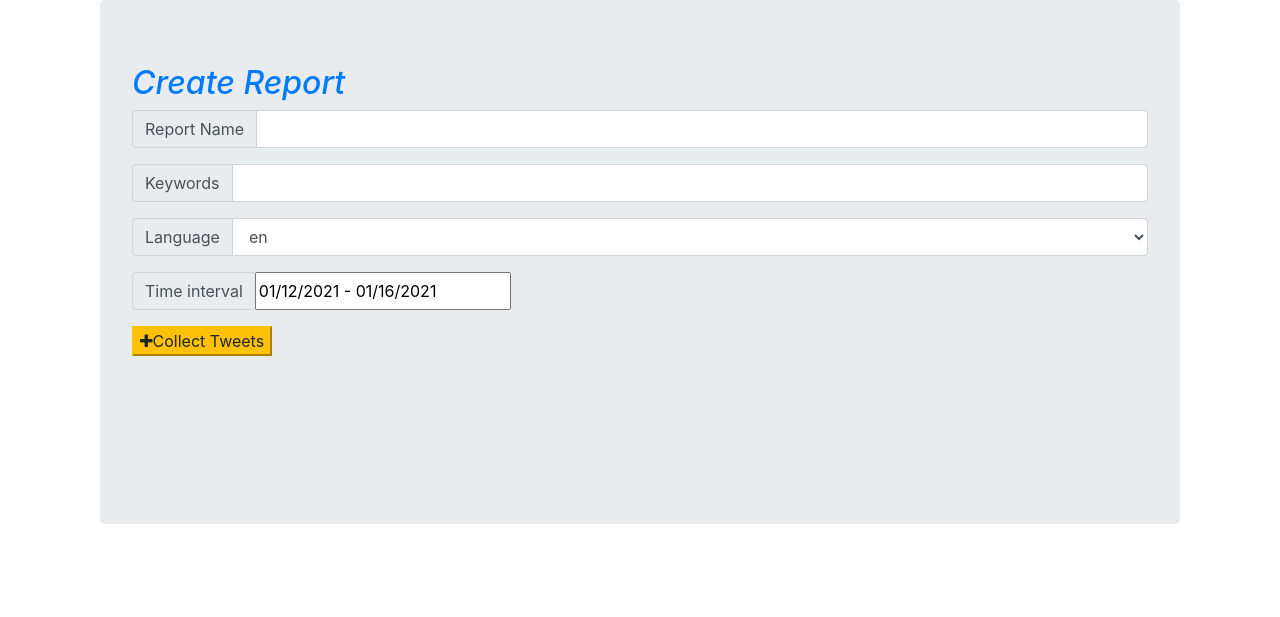
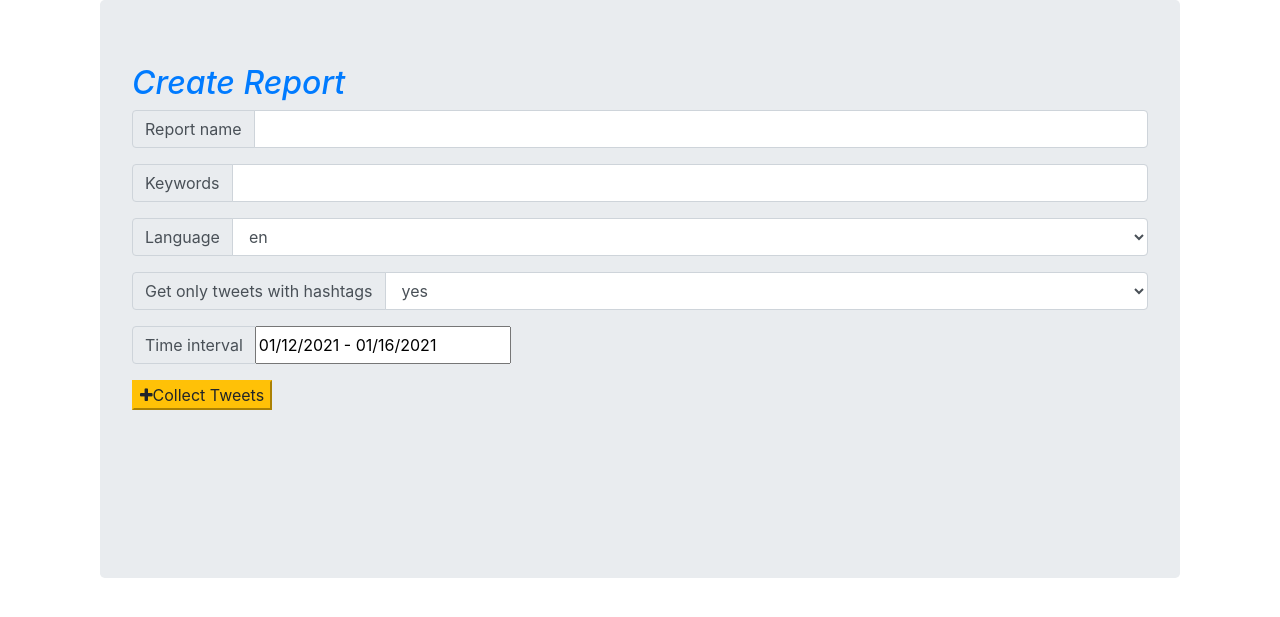
Before and after one commit to aysegulsari/599, a Django app: page /reports/collect in a window 1280 px wide. Shown: the part 56-673 px from the top of the page. Run offline with Django 3.2, Linux system fonts and the light colour scheme; some libraries are stand-ins or nearby versions.

Commit message:
hashtag option is added for tweet collection

```diff
--- a/app/reports/models.py
+++ b/app/reports/models.py
@@ -16,6 +16,7 @@ class Report(models.Model):
     tweet_count = models.CharField(blank=False, max_length=10, default='')
     keyword = models.CharField(blank=False, max_length=50, default='')
     language = models.CharField(blank=False, max_length=10, default='')
+    hashtag = models.CharField(blank=False, max_length=5, default='')
 
     def __str__(self):
         return self.name
@@ -32,7 +33,7 @@ class Report(models.Model):
 
 
 class Tweet(models.Model):
-    reports = models.ManyToManyField(Report)
+    report = models.ForeignKey(Report, on_delete=models.CASCADE)
     tweet_id = models.CharField(blank=False, max_length=100, default='')
     creation_date = models.CharField(blank=False, max_length=100, default='')
     tweet_text = models.TextField(blank=False, default='')
--- a/app/reports/templates/reports/report_collect_tweet.html
+++ b/app/reports/templates/reports/report_collect_tweet.html
@@ -8,7 +8,7 @@
             <h2>Create Report</h2>
             <div class="input-group mb-3">
                 <div class="input-group-prepend">
-                    <span class="input-group-text" id="inputGroup-sizing-default2">Report Name</span>
+                    <span class="input-group-text" id="inputGroup-sizing-default2">Report name</span>
                 </div>
                 <input type="text" maxlength="50" class="form-control" aria-label="Default"
                        aria-describedby="inputGroup-sizing-default" id="name" name="name" required>
@@ -41,6 +41,17 @@
                 <select class="form-control" id="language">
                     <option value="en">en</option>
                     <option value="tr">tr</option>
+                    <option value="all">all</option>
+                </select>
+            </div>
+
+            <div class="input-group mb-3">
+                <div class="input-group-prepend">
+                    <span class="input-group-text" id="inputGroup-sizing-default4">Get only tweets with hashtags</span>
+                </div>
+                <select class="form-control" id="hashtag">
+                    <option value="yes">yes</option>
+                    <option value="no">no</option>
                 </select>
             </div>
 
@@ -74,7 +85,6 @@
                 <th>Tweet ID</th>
                 <th>Creation Date</th>
                 <th>Tweet Text</th>
-                <th>Sentiment</th>
                 <th>Language</th>
                 <th>Retweet Count</th>
                 <th>Reply Count</th>
@@ -98,6 +108,7 @@
     let keyword = '';
     //let count = '';
     let language = '';
+    let hashtag = ';'
     $(function () {
         $('input[name="daterange"]').daterangepicker({
             opens: 'left'
@@ -116,6 +127,7 @@
         keyword = document.getElementById("keyword").value;
         //count = document.getElementById("count").value;
         language = $("#language").find('option:selected').val();
+        hashtag = $("#hashtag").find('option:selected').val();
         let name = document.getElementById("name").value;
 
         if (keyword.length == 0 /*|| count.length == 0*/ || name.length == 0) {
@@ -139,7 +151,8 @@
                     //'count': count,
                     'start': startDate,
                     'end': endDate,
-                    'language': language
+                    'language': language,
+                    'hashtag':hashtag
                 }
             }).responseJSON;
             document.body.style.cursor = "default";
@@ -161,7 +174,7 @@
                     destroy: true,
                     searchPanes: {
                         threshold: 1,
-                        columns: [1, 3, 4, 5, 6, 7]
+                        columns: [1, 3, 4, 5, 6]
                     },
                     responsive: true,
                     dom: '<"dtsp-verticalContainer"<"dtsp-verticalPanes"P>l<"dtsp-dataTable"frtip>>',
--- a/app/reports/utils.py
+++ b/app/reports/utils.py
@@ -135,54 +135,53 @@ ends = {"00:00-03:00": "T02:59:59.000Z", "03:00-06:00": "T05:59:59.000Z",
         "18:00-21:00": "T20:59:59.000Z", "21:00-23:59": "T23:59:59.000Z"}
 
 
-def get_tweets_via_api(report, keyword, language, start_date, end_date):
+def get_tweets_via_api(report, keyword, language, start_date, end_date, include_hashtags):
     date_list = pd.date_range(start_date, end_date)
     total_tweet_count_report = 0;
     i = 0
-    if len(date_list) > 2:
-        while i < len(date_list):
-            for time_slot in time_slots:
-                start = date_list[i].strftime("%Y-%m-%d") + starts[time_slot]
-                end = date_list[i].strftime("%Y-%m-%d") + ends[time_slot]
-                total_tweet_count_report = total_tweet_count_report + collect_tweet_for_interval(report, keyword,
-                                                                                                 language, start,
-                                                                                                 end)
-            i = i + 1
-    else:
+
+    while i < len(date_list):
         for time_slot in time_slots:
             start = date_list[i].strftime("%Y-%m-%d") + starts[time_slot]
             end = date_list[i].strftime("%Y-%m-%d") + ends[time_slot]
             total_tweet_count_report = total_tweet_count_report + collect_tweet_for_interval(report, keyword,
                                                                                              language, start,
-                                                                                             end)
+                                                                                             end, include_hashtags)
+        i = i + 1
+
     report.tweet_count = total_tweet_count_report
     report.save(update_fields=['tweet_count'])
 
 
-def collect_tweet_for_interval(report, keyword, language, start_date, end_date):
-    # print("language", language)
-    query = keyword + " has:hashtags lang=" + language + " -is:retweet"
+def collect_tweet_for_interval(report, keyword, language, start_date, end_date, include_hashtags):
+    print("language", language)
+    query = keyword
+    if include_hashtags == 'yes':
+        query = query + " has:hashtags"
+    if language != 'all':
+        query = query + " lang=" + language
     url = "https://api.twitter.com/2/tweets/search/recent?query=" + query + "&start_time=" + start_date + \
           "&end_time=" + end_date + "&max_results=100&place.fields=country&tweet.fields=id,text,context_annotations,created_at,lang,entities,public_metrics"
 
-    # print(url)
+    print(url)
     response = requests.request("GET", url, headers=headers)
     tweets = response.json()
     count = 0
     if 'data' in tweets:
         count = len(tweets['data'])
+        print("count", count)
         for t in tweets['data']:
-            # print("----------------")
+            print("----------------")
             # print(t['text'])
             sentiment = get_sentiment(t['text'])
             if t['lang'] == language:
-                tweet = myModels.Tweet.objects.create(tweet_id=t['id'], creation_date=t['created_at'],
+                tweet = myModels.Tweet.objects.create(report=report,tweet_id=t['id'], creation_date=t['created_at'],
                                                       tweet_text=t['text'], lang=t['lang'],
                                                       retweet_count=t['public_metrics']['retweet_count'],
                                                       reply_count=t['public_metrics']['reply_count'],
                                                       like_count=t['public_metrics']['like_count'])
 
-                tweet.reports.add(report)
+                #tweet.reports.add(report)
 
                 if 'entities' in t:
                     if 'hashtags' in t['entities']:
--- a/app/reports/views.py
+++ b/app/reports/views.py
@@ -30,21 +30,23 @@ def collect_tweets(request):
         return JsonResponse(temp_result, safe=False)
 
     keyword = request.POST.get('keyword')
-    language= request.POST.get('language')
+    language = request.POST.get('language')
     start_date = request.POST.get('start')
     end_date = request.POST.get('end')
     time_interval = request.POST.get('start') + " / " + request.POST.get('end')
+    include_hashtags = request.POST('hashtags')
 
-    myReport = myModels.Report.objects.create(name=name, time_interval=time_interval, keyword=keyword, user=user,language=language)
+    myReport = myModels.Report.objects.create(name=name, time_interval=time_interval, keyword=keyword, user=user,
+                                              language=language, hashtag=include_hashtags)
     if myReport is None:  # report could not saved
         temp_result = {'data': "report could not saved"}
         return JsonResponse(temp_result, safe=False)
 
-    utils.get_tweets_via_api(myReport, keyword,language, start_date, end_date)
+    utils.get_tweets_via_api(myReport, keyword, language, start_date, end_date, include_hashtags)
 
     tweets = myModels.Tweet.objects.filter(reports=myReport)
     tweets_t = [
-        [tw.tweet_id, tw.creation_date, tw.tweet_text, tw.sentiment, tw.lang, tw.retweet_count, tw.reply_count,
+        [tw.tweet_id, tw.creation_date, tw.tweet_text, tw.lang, tw.retweet_count, tw.reply_count,
          tw.like_count] for tw in tweets]
     tweets_t = {'data': tweets_t}
 
@@ -63,7 +65,7 @@ def get_tweets(request):
     tweets = myModels.Tweet.objects.filter(reports=reports[0])
     print("twe ", tweets.count)
     tweets_t = [
-        [tw.tweet_id, tw.creation_date, tw.tweet_text, tw.sentiment, tw.lang, tw.retweet_count, tw.reply_count,
+        [tw.tweet_id, tw.creation_date, tw.tweet_text, tw.lang, tw.retweet_count, tw.reply_count,
          tw.like_count] for tw in tweets]
     tweets_t = {'data': tweets_t}
 
```
Also changed, not shown: app/reports/templates/reports/report_detail.html (+10 -2 lines), app/reports/migrations/__init__.py (deleted).
